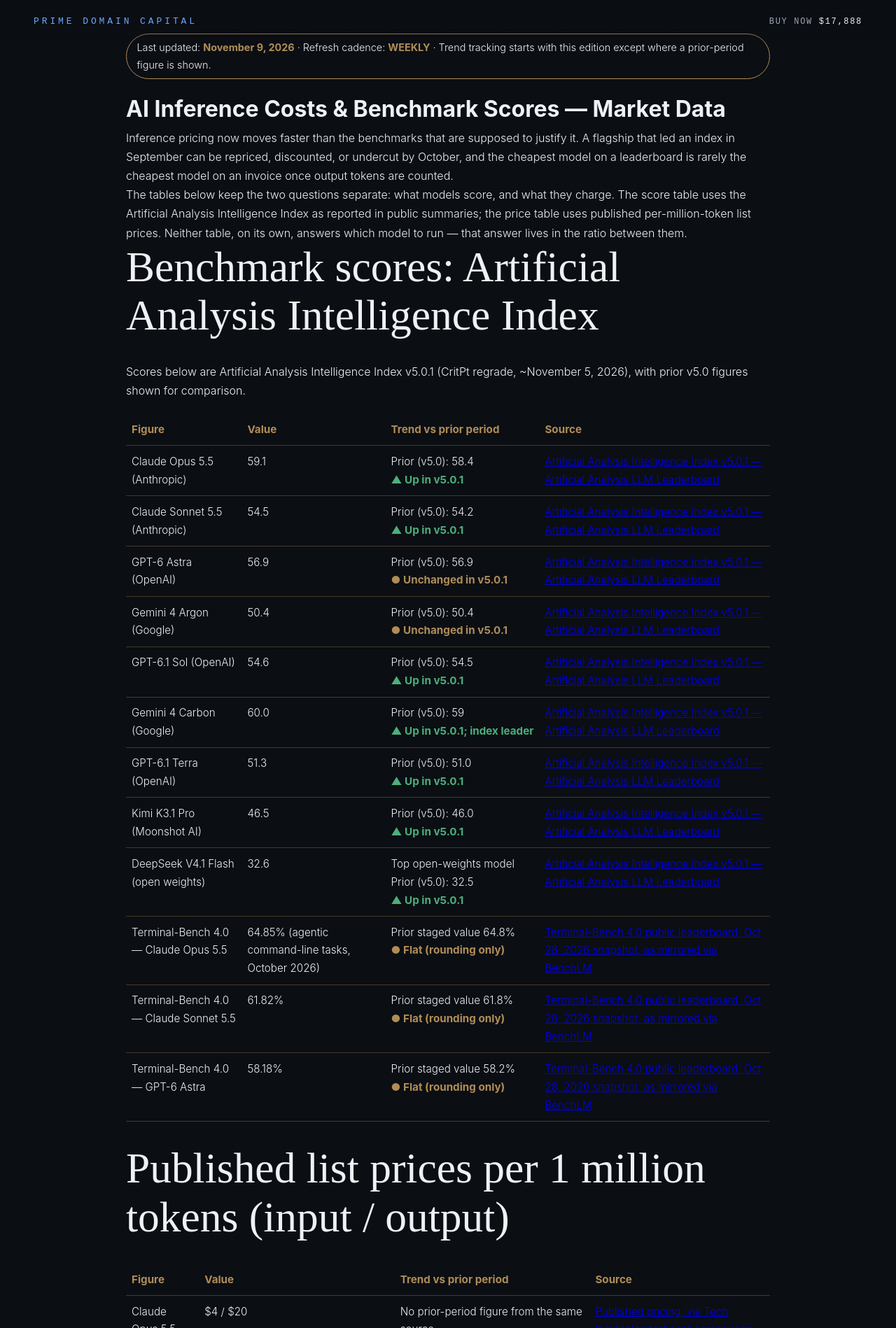
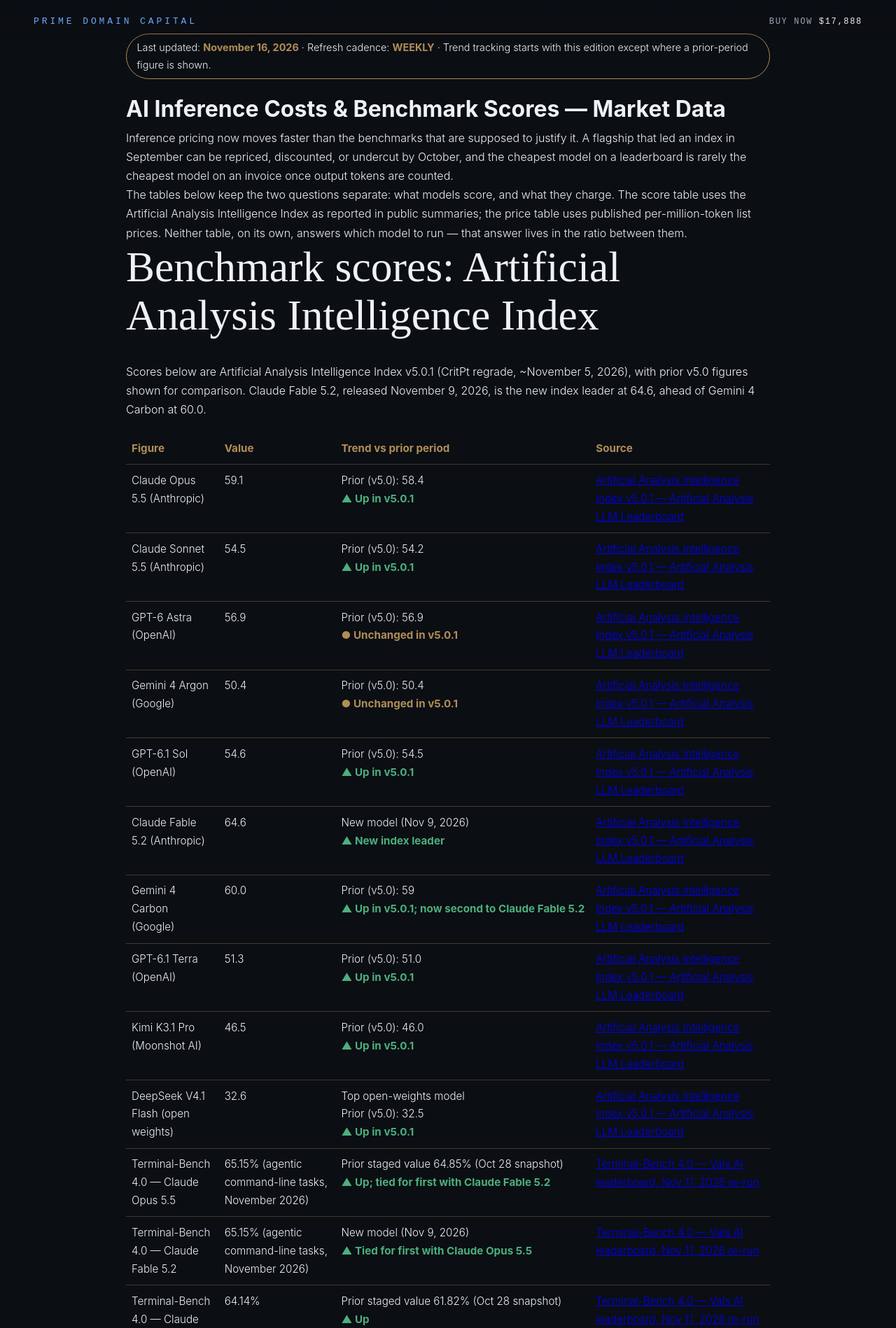
Before and after one commit to primedomaincapital/inferencebenchmarks, a plain HTML site: page market-data.html in a window 1280 px wide. Shown: the top 1898 px of the page at 70% size. Drawn offline with Linux system fonts and the light colour scheme.

Commit message:
Weekly refresh Nov 16 2026: Claude Fable 5.2 index leader, Terminal-Bench 4.0 re-run
Updated the last modified date and the last updated note in the market data HTML file. Added new model and pricing information for AI inference benchmarks.

```diff
--- a/market-data.html
+++ b/market-data.html
@@ -112,7 +112,7 @@ footer a{color:var(--blue);text-decoration:none}
   "name": "inferencebenchmarks.com — AI Inference Costs & Benchmark Scores — Market Data",
   "description": "Aggregated public market figures for inferencebenchmarks.com, with source attribution for every figure. Information only, not investment or professional advice.",
   "temporalCoverage": "2025-01-01/2026-11-09",
-  "dateModified": "2026-11-09",
+  "dateModified": "2026-11-16",
   "creator": {
     "@type": "Organization",
     "name": "Prime Domain Capital"
@@ -142,33 +142,33 @@ main h1{font-size:clamp(30px,8.5vw,58px)!important;line-height:1.15!important}
 <body>
 <nav><div class="brand">Prime Domain Capital</div><div class="price-tag">Buy Now <b>$17,888</b></div></nav>
 <main class="dp-wrap">
-<p class="dp-updated">Last updated: <strong>November 9, 2026</strong> &middot; Refresh cadence: <strong>WEEKLY</strong> &middot; Trend tracking starts with this edition except where a prior-period figure is shown.</p>
+<p class="dp-updated">Last updated: <strong>November 16, 2026</strong> &middot; Refresh cadence: <strong>WEEKLY</strong> &middot; Trend tracking starts with this edition except where a prior-period figure is shown.</p>
 <h1>AI Inference Costs &amp; Benchmark Scores — Market Data</h1>
 <p>Inference pricing now moves faster than the benchmarks that are supposed to justify it. A flagship that led an index in September can be repriced, discounted, or undercut by October, and the cheapest model on a leaderboard is rarely the cheapest model on an invoice once output tokens are counted.</p>
 <p>The tables below keep the two questions separate: what models score, and what they charge. The score table uses the Artificial Analysis Intelligence Index as reported in public summaries; the price table uses published per-million-token list prices. Neither table, on its own, answers which model to run — that answer lives in the ratio between them.</p>
 
-<h2>Benchmark scores: Artificial Analysis Intelligence Index</h2><p>Scores below are Artificial Analysis Intelligence Index v5.0.1 (CritPt regrade, ~November 5, 2026), with prior v5.0 figures shown for comparison.</p>
+<h2>Benchmark scores: Artificial Analysis Intelligence Index</h2><p>Scores below are Artificial Analysis Intelligence Index v5.0.1 (CritPt regrade, ~November 5, 2026), with prior v5.0 figures shown for comparison. Claude Fable 5.2, released November 9, 2026, is the new index leader at 64.6, ahead of Gemini 4 Carbon at 60.0.</p>
 <table class="dp-table"><thead><tr><th>Figure</th><th>Value</th><th>Trend vs prior period</th><th>Source</th></tr></thead><tbody>
 <tr><td>Claude Opus 5.5 (Anthropic)</td><td>59.1</td><td>Prior (v5.0): 58.4<br><span class="trend-up">▲ Up in v5.0.1</span></td><td><a href="https://artificialanalysis.ai/leaderboards/models">Artificial Analysis Intelligence Index v5.0.1 — Artificial Analysis LLM Leaderboard</a></td></tr>
 <tr><td>Claude Sonnet 5.5 (Anthropic)</td><td>54.5</td><td>Prior (v5.0): 54.2<br><span class="trend-up">▲ Up in v5.0.1</span></td><td><a href="https://artificialanalysis.ai/leaderboards/models">Artificial Analysis Intelligence Index v5.0.1 — Artificial Analysis LLM Leaderboard</a></td></tr>
 <tr><td>GPT-6 Astra (OpenAI)</td><td>56.9</td><td>Prior (v5.0): 56.9<br><span class="trend-base">● Unchanged in v5.0.1</span></td><td><a href="https://artificialanalysis.ai/leaderboards/models">Artificial Analysis Intelligence Index v5.0.1 — Artificial Analysis LLM Leaderboard</a></td></tr>
 <tr><td>Gemini 4 Argon (Google)</td><td>50.4</td><td>Prior (v5.0): 50.4<br><span class="trend-base">● Unchanged in v5.0.1</span></td><td><a href="https://artificialanalysis.ai/leaderboards/models">Artificial Analysis Intelligence Index v5.0.1 — Artificial Analysis LLM Leaderboard</a></td></tr>
 <tr><td>GPT-6.1 Sol (OpenAI)</td><td>54.6</td><td>Prior (v5.0): 54.5<br><span class="trend-up">▲ Up in v5.0.1</span></td><td><a href="https://artificialanalysis.ai/leaderboards/models">Artificial Analysis Intelligence Index v5.0.1 — Artificial Analysis LLM Leaderboard</a></td></tr>
-<tr><td>Gemini 4 Carbon (Google)</td><td>60.0</td><td>Prior (v5.0): 59<br><span class="trend-up">▲ Up in v5.0.1; index leader</span></td><td><a href="https://artificialanalysis.ai/leaderboards/models">Artificial Analysis Intelligence Index v5.0.1 — Artificial Analysis LLM Leaderboard</a></td></tr>
+<tr><td>Claude Fable 5.2 (Anthropic)</td><td>64.6</td><td>New model (Nov 9, 2026)<br><span class="trend-up">▲ New index leader</span></td><td><a href="https://artificialanalysis.ai/leaderboards/models">Artificial Analysis Intelligence Index v5.0.1 — Artificial Analysis LLM Leaderboard</a></td></tr><tr><td>Gemini 4 Carbon (Google)</td><td>60.0</td><td>Prior (v5.0): 59<br><span class="trend-up">▲ Up in v5.0.1; now second to Claude Fable 5.2</span></td><td><a href="https://artificialanalysis.ai/leaderboards/models">Artificial Analysis Intelligence Index v5.0.1 — Artificial Analysis LLM Leaderboard</a></td></tr>
 <tr><td>GPT-6.1 Terra (OpenAI)</td><td>51.3</td><td>Prior (v5.0): 51.0<br><span class="trend-up">▲ Up in v5.0.1</span></td><td><a href="https://artificialanalysis.ai/leaderboards/models">Artificial Analysis Intelligence Index v5.0.1 — Artificial Analysis LLM Leaderboard</a></td></tr>
 <tr><td>Kimi K3.1 Pro (Moonshot AI)</td><td>46.5</td><td>Prior (v5.0): 46.0<br><span class="trend-up">▲ Up in v5.0.1</span></td><td><a href="https://artificialanalysis.ai/leaderboards/models">Artificial Analysis Intelligence Index v5.0.1 — Artificial Analysis LLM Leaderboard</a></td></tr>
 <tr><td>DeepSeek V4.1 Flash (open weights)</td><td>32.6</td><td>Top open-weights model<br>Prior (v5.0): 32.5<br><span class="trend-up">▲ Up in v5.0.1</span></td><td><a href="https://artificialanalysis.ai/leaderboards/models">Artificial Analysis Intelligence Index v5.0.1 — Artificial Analysis LLM Leaderboard</a></td></tr>
-<tr><td>Terminal-Bench 4.0 — Claude Opus 5.5</td><td>64.85% (agentic command-line tasks, October 2026)</td><td>Prior staged value 64.8%<br><span class="trend-base">● Flat (rounding only)</span></td><td><a href="https://benchlm.ai/benchmarks/terminal-bench-4">Terminal-Bench 4.0 public leaderboard, Oct 28, 2026 snapshot, as mirrored via BenchLM</a></td></tr>
-<tr><td>Terminal-Bench 4.0 — Claude Sonnet 5.5</td><td>61.82%</td><td>Prior staged value 61.8%<br><span class="trend-base">● Flat (rounding only)</span></td><td><a href="https://benchlm.ai/benchmarks/terminal-bench-4">Terminal-Bench 4.0 public leaderboard, Oct 28, 2026 snapshot, as mirrored via BenchLM</a></td></tr>
+<tr><td>Terminal-Bench 4.0 — Claude Opus 5.5</td><td>65.15% (agentic command-line tasks, November 2026)</td><td>Prior staged value 64.85% (Oct 28 snapshot)<br><span class="trend-up">▲ Up; tied for first with Claude Fable 5.2</span></td><td><a href="https://www.benchleader.com/benchmarks/vals_terminal_bench_4">Terminal-Bench 4.0 — Vals AI leaderboard, Nov 11, 2026 re-run</a></td></tr><tr><td>Terminal-Bench 4.0 — Claude Fable 5.2</td><td>65.15% (agentic command-line tasks, November 2026)</td><td>New model (Nov 9, 2026)<br><span class="trend-up">▲ Tied for first with Claude Opus 5.5</span></td><td><a href="https://www.benchleader.com/benchmarks/vals_terminal_bench_4">Terminal-Bench 4.0 — Vals AI leaderboard, Nov 11, 2026 re-run</a></td></tr>
+<tr><td>Terminal-Bench 4.0 — Claude Sonnet 5.5</td><td>64.14%</td><td>Prior staged value 61.82% (Oct 28 snapshot)<br><span class="trend-up">▲ Up</span></td><td><a href="https://www.benchleader.com/benchmarks/vals_terminal_bench_4">Terminal-Bench 4.0 — Vals AI leaderboard, Nov 11, 2026 re-run</a></td></tr>
 <tr><td>Terminal-Bench 4.0 — GPT-6 Astra</td><td>58.18%</td><td>Prior staged value 58.2%<br><span class="trend-base">● Flat (rounding only)</span></td><td><a href="https://benchlm.ai/benchmarks/terminal-bench-4">Terminal-Bench 4.0 public leaderboard, Oct 28, 2026 snapshot, as mirrored via BenchLM</a></td></tr>
 </tbody></table>
 <h2>Published list prices per 1 million tokens (input / output)</h2>
 <table class="dp-table"><thead><tr><th>Figure</th><th>Value</th><th>Trend vs prior period</th><th>Source</th></tr></thead><tbody>
-<tr><td>Claude Opus 5.5</td><td>$4 / $20</td><td>No prior-period figure from the same source<br><span class="trend-base">● Baseline (October 2026)</span></td><td><a href="https://tech-insider.org/llm-leaderboard-claude-opus-5-5-gpt-6-1-sol-gemini-4-argon-2026/">Published pricing, via Tech Insider leaderboard comparison</a></td></tr>
+<tr><td>Claude Opus 5.5</td><td>$4 / $20</td><td>No prior-period figure from the same source<br><span class="trend-base">● Baseline (October 2026)</span></td><td><a href="https://tech-insider.org/llm-leaderboard-claude-opus-5-5-gpt-6-1-sol-gemini-4-argon-2026/">Published pricing, via Tech Insider leaderboard comparison</a></td></tr><tr><td>Claude Fable 5.2</td><td>$8 / $40 — 20% below Fable 5.1 ($10 / $50)</td><td>New model (Nov 9, 2026)<br><span class="trend-base">● Baseline (November 2026)</span></td><td><a href="https://trtc.io/blog/details/anthropic-fable-5-2">Anthropic launch announcement, Nov 9, 2026, as reported</a></td></tr>
 <tr><td>Claude Sonnet 5.5</td><td>$2 / $10</td><td>No prior-period figure from the same source<br><span class="trend-base">● Baseline (October 2026)</span></td><td><a href="https://tech-insider.org/llm-leaderboard-claude-opus-5-5-gpt-6-1-sol-gemini-4-argon-2026/">Published pricing, via Tech Insider leaderboard comparison</a></td></tr>
 <tr><td>GPT-6 Astra</td><td>$10 / $50 — highest-cost flagship in the comparison</td><td>No prior-period figure from the same source<br><span class="trend-base">● Baseline (October 2026)</span></td><td><a href="https://tech-insider.org/llm-leaderboard-claude-opus-5-5-gpt-6-1-sol-gemini-4-argon-2026/">Published pricing, via Tech Insider leaderboard comparison</a></td></tr>
 <tr><td>GPT-6.1 Sol</td><td>$2 / $10</td><td>No prior-period figure from the same source<br><span class="trend-base">● Baseline (October 2026)</span></td><td><a href="https://trendintech.com/gpt-6-1-sol-vs-sonnet-5-5-vs-gemini-3-8-flash-2026/">Published pricing, via TrendInTech comparison</a></td></tr>
-<tr><td>Gemini 4 Argon</td><td>$2 / $10 introductory through November 30, 2026, then $4 / $20</td><td>Scheduled rise from December 1, 2026<br><span class="trend-up">▲ Rising (scheduled)</span></td><td><a href="https://tech-insider.org/gemini-4-argon-price-doubles-sonnet-5-5-holds-2026/">Google Cloud pricing announcement, via Tech Insider</a></td></tr>
+<tr><td>Gemini 4 Argon</td><td>$2 / $10 introductory through November 30, 2026, then $4 / $20</td><td>Scheduled rise from December 1, 2026<br><span class="trend-up">▲ Rising (scheduled)</span></td><td><a href="https://tech-insider.org/gemini-4-argon-price-doubles-sonnet-5-5-holds-2026/">Google Cloud pricing announcement, via Tech Insider</a></td></tr><tr><td>Gemini 4 Carbon</td><td>$2 / $10 introductory through November 30, 2026, then $4 / $20</td><td>Scheduled rise from December 1, 2026<br><span class="trend-up">▲ Rising (scheduled)</span></td><td><a href="https://talkingfingers.net/record/prices/">Google pricing, via price tracker</a></td></tr>
 <tr><td>Gemini 3.8 Flash</td><td>$0.75 / $3.75</td><td>No prior-period figure from the same source<br><span class="trend-base">● Baseline (October 2026)</span></td><td><a href="https://trendintech.com/gpt-6-1-sol-vs-sonnet-5-5-vs-gemini-3-8-flash-2026/">Published pricing, via TrendInTech comparison</a></td></tr>
 <tr><td>Claude Haiku 5.5</td><td>$0.10 / $0.50 — lowest in the comparison</td><td>No prior-period figure from the same source<br><span class="trend-base">● Baseline (October 2026)</span></td><td><a href="https://trendintech.com/gpt-6-1-sol-vs-sonnet-5-5-vs-gemini-3-8-flash-2026/">Published pricing, via TrendInTech comparison</a></td></tr>
 <tr><td>DeepSeek V4.1 Flash</td><td>About $0.15 / $0.60 off-peak; open weights</td><td>No prior-period figure from the same source<br><span class="trend-base">● Baseline (October 2026)</span></td><td><a href="https://techietory.com/best-ai-models-2026-claude-vs-chatgpt-vs-gemini-vs-grok-vs-deepseek/">Published pricing, via Techietory October 2026 comparison</a></td></tr>
@@ -203,7 +203,7 @@ main h1{font-size:clamp(30px,8.5vw,58px)!important;line-height:1.15!important}
 <div class="dp-cta"><a class="btn" href="https://www.afternic.com/domain/inferencebenchmarks.com">Buy inferencebenchmarks.com — $17,888 on Afternic</a> &nbsp; <a href="mailto:info@primedomaincapital.com?subject=inferencebenchmarks.com%20market%20data%20inquiry">info@primedomaincapital.com</a></div>
 <p>This domain is offered by Prime Domain Capital. Contact only at <a href="mailto:info@primedomaincapital.com">info@primedomaincapital.com</a>.</p>
 <section class="dp-changelog"><h2>Changelog</h2>
-<ul><li><strong>October 2026:</strong> First edition, published as a staged page. Figures compiled from the public sources listed in SOURCES.md, with trend indicators and baseline labels as shown above. Next refresh follows the WEEKLY cadence in SOURCES.md; the sitemap lastmod for this page is to be updated on every refresh once deployed.</li>
+<ul><li><strong>November 16, 2026:</strong> Claude Fable 5.2 (released November 9, 2026) added as the new Artificial Analysis Intelligence Index v5.0.1 leader at 64.6, ahead of Gemini 4 Carbon at 60.0; all other index scores verified unchanged. New price rows: Claude Fable 5.2 at $8 / $40 (20% below Fable 5.1) and Gemini 4 Carbon at $2 / $10 introductory through November 30, 2026 (then $4 / $20). Terminal-Bench 4.0 (Vals AI, Nov 11, 2026 re-run): Claude Fable 5.2 added at 65.15% (tied first with Claude Opus 5.5); Opus 5.5 up to 65.15%, Sonnet 5.5 up to 64.14%. All other list prices verified unchanged. MLPerf Inference v6.1 remains the latest round.</li><li><strong>October 2026:</strong> First edition, published as a staged page. Figures compiled from the public sources listed in SOURCES.md, with trend indicators and baseline labels as shown above. Next refresh follows the WEEKLY cadence in SOURCES.md; the sitemap lastmod for this page is to be updated on every refresh once deployed.</li>
 <li><strong>October 31, 2026:</strong> Artificial Analysis scores updated to Intelligence Index v5.0 (version change from v4.3.2 stated on-page); four new score rows added (Gemini 4 Carbon, GPT-6.1 Terra, Kimi K3.1 Pro, DeepSeek V4.1 Flash); Terminal-Bench 4.0 rows confirmed against the Oct 28, 2026 leaderboard snapshot; two new price rows added (Terra, Kimi); all staged list prices reconfirmed, including Gemini 4 Argon introductory pricing through Nov 30, 2026; MLPerf rows updated to v6.0 per-GPU figures. No staged row dropped.</li>
 <li><strong>November 9, 2026:</strong> Artificial Analysis scores updated to Intelligence Index v5.0.1 (CritPt regrade); MLPerf section updated to v6.0 → v6.1 as latest round (published Sep 16, 2026; missed in the Oct 31 edition). List prices verified unchanged.</li></ul></section>
 </main>
```
